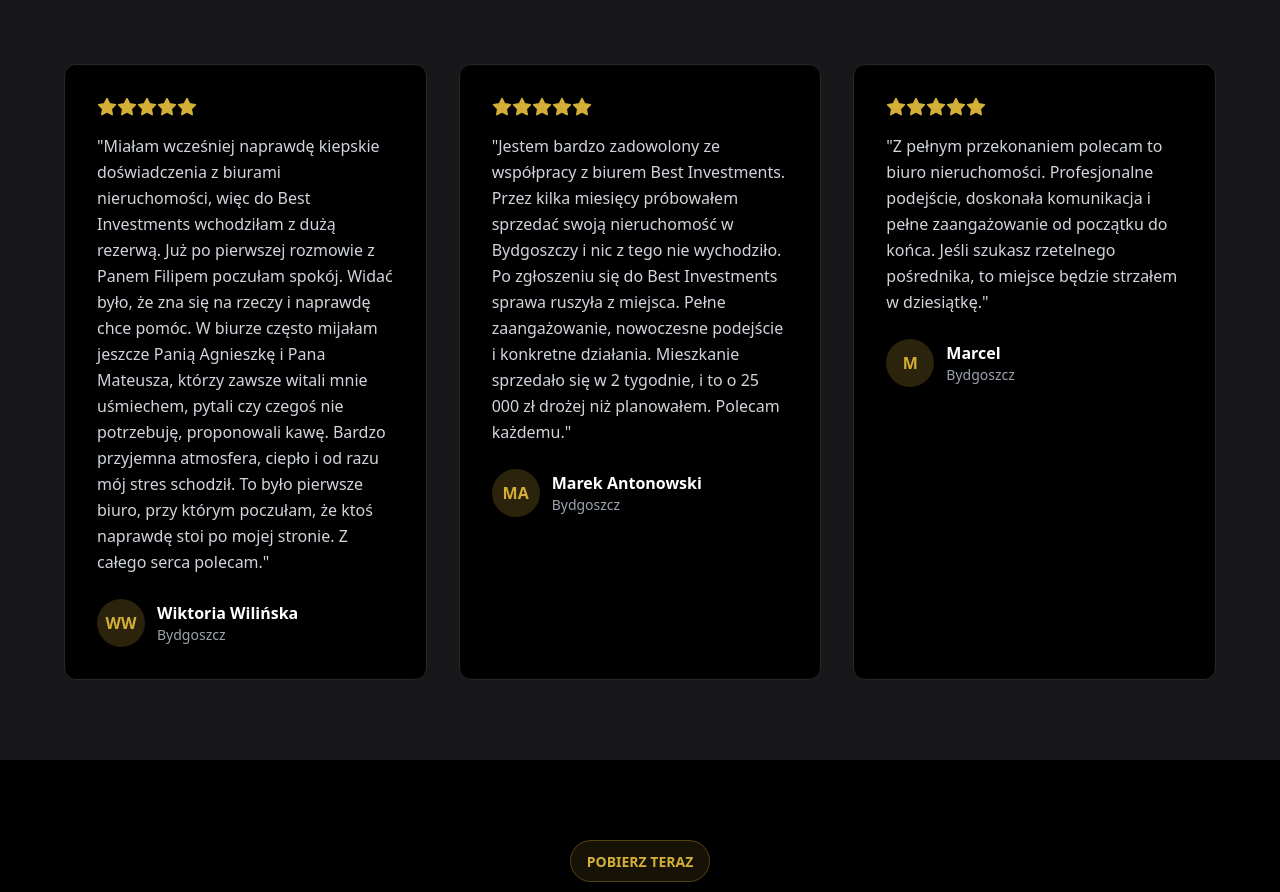
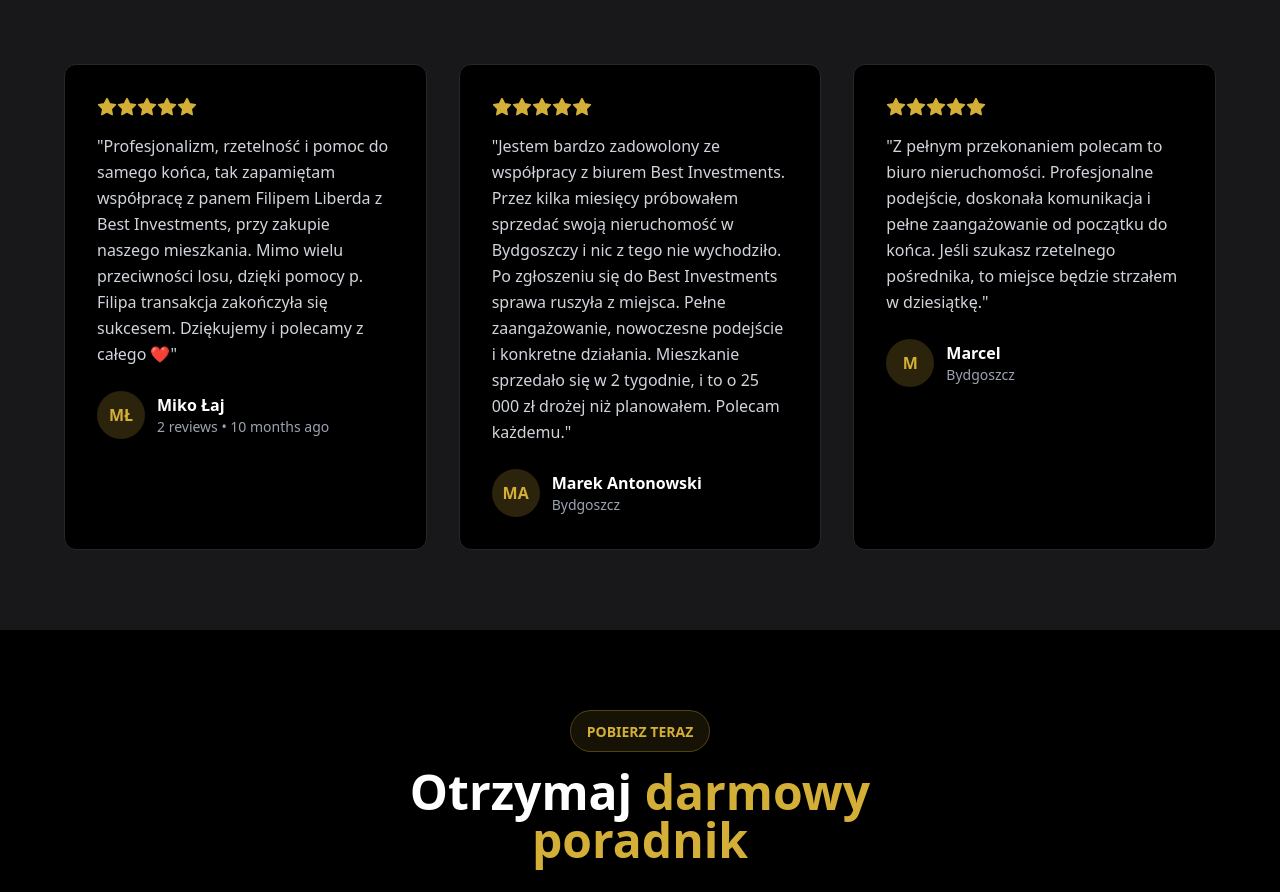
Before and after one commit to mawikpartners-jpg/poradnik, a React (Vite) app: page / in a window 1280 px wide. Shown: the part 2781-3673 px from the top of the page. Built offline with nearby package versions, Linux system fonts and the light colour scheme.

Commit message:
Updated App.tsx

```diff
--- a/src/App.tsx
+++ b/src/App.tsx
@@ -272,15 +272,15 @@ function App() {
                 ))}
               </div>
               <p className="text-gray-300 mb-6 leading-relaxed">
-                "Miałam wcześniej naprawdę kiepskie doświadczenia z biurami nieruchomości, więc do Best Investments wchodziłam z dużą rezerwą. Już po pierwszej rozmowie z Panem Filipem poczułam spokój. Widać było, że zna się na rzeczy i naprawdę chce pomóc. W biurze często mijałam jeszcze Panią Agnieszkę i Pana Mateusza, którzy zawsze witali mnie uśmiechem, pytali czy czegoś nie potrzebuję, proponowali kawę. Bardzo przyjemna atmosfera, ciepło i od razu mój stres schodził. To było pierwsze biuro, przy którym poczułam, że ktoś naprawdę stoi po mojej stronie. Z całego serca polecam."
+                "Profesjonalizm, rzetelność i pomoc do samego końca, tak zapamiętam współpracę z panem Filipem Liberda z Best Investments, przy zakupie naszego mieszkania. Mimo wielu przeciwności losu, dzięki pomocy p. Filipa transakcja zakończyła się sukcesem. Dziękujemy i polecamy z całego ❤️"
               </p>
               <div className="flex items-center">
                 <div className="w-12 h-12 bg-[#D4AF37]/20 rounded-full flex items-center justify-center mr-3">
-                  <span className="text-[#D4AF37] font-bold">WW</span>
+                  <span className="text-[#D4AF37] font-bold">MŁ</span>
                 </div>
                 <div>
-                  <div className="font-semibold">Wiktoria Wilińska</div>
-                  <div className="text-sm text-gray-400">Bydgoszcz</div>
+                  <div className="font-semibold">Miko Łaj</div>
+                  <div className="text-sm text-gray-400">2 reviews • 10 months ago</div>
                 </div>
               </div>
             </div>
```
